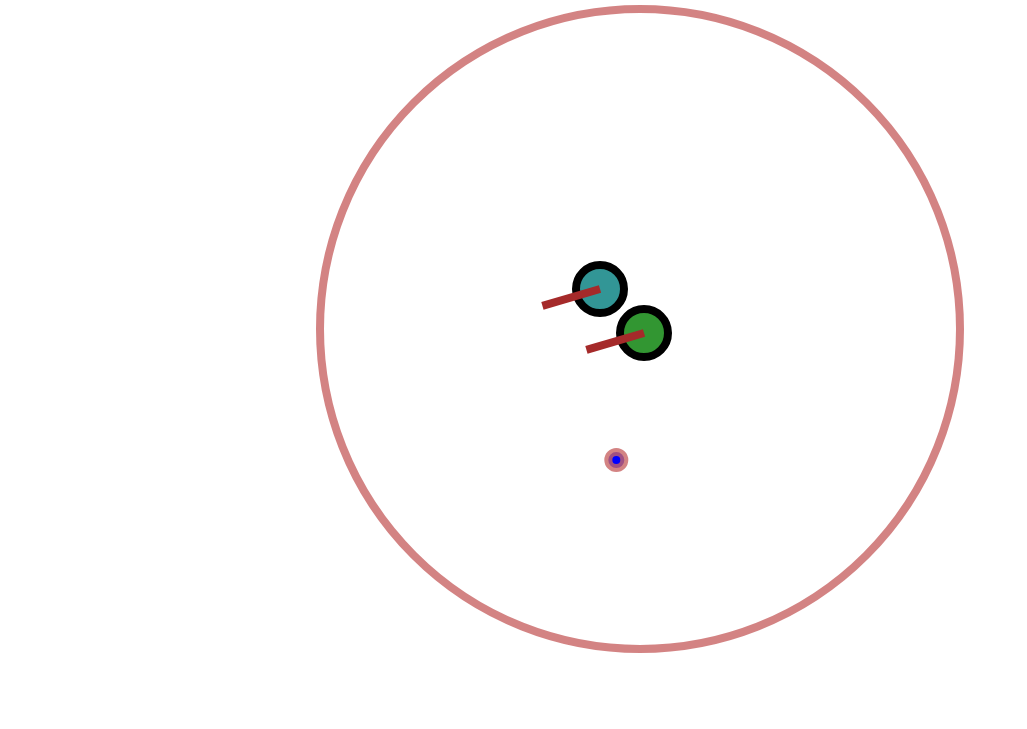
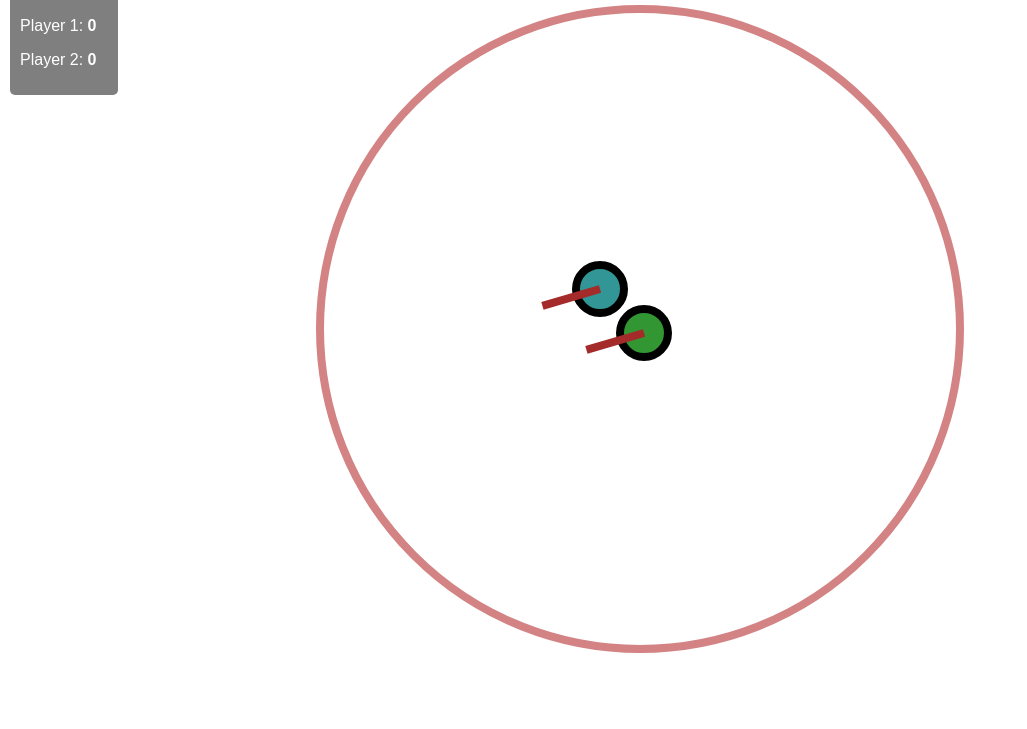
Before and after one commit to KhalSCI/AJSUMO-Highschool-Game-Project, a plain HTML site: page index.html in a window 1280 px wide. Shown: the part 71-800 px from the top of the page, without its empty margins (0-1027 px from the left). Drawn offline with Linux system fonts and the light colour scheme.

Commit message:
Scoreboard changed

```diff
--- a/js/canvas.js
+++ b/js/canvas.js
@@ -28,8 +28,6 @@ window.onload=function() {
     zmienRozmiarOkna();
     animacja=setInterval(nastepnaKlatka, 1000/40);
     wyswietlPunkty();
-    generatePowerUps();
-    generatePowerUps();
     setInterval(generatePowerUps,Math.random() * 1000 + 5000);
 }
 function generatePowerUps() {
@@ -43,13 +41,11 @@ function generatePowerUps() {
     powerUps.push(new PowerUp(x / jednostka, y / jednostka, type));
 }
 function wyswietlPunkty() {
-    let kodHTML="";
-    for (let i=0; i<gracze.length; i++) {
-        kodHTML+="<span> Gracz " +(i+1)+ ": ";
-        kodHTML+="<b>" +  gracze[i].punkty  + "</b>";
-        kodHTML+="</span>"
+    let kodHTML = "<h2>Scores:</h2>";
+    for (let i = 0; i < gracze.length; i++) {
+        kodHTML += `<p>Player ${i + 1}: <b>${gracze[i].punkty}</b></p>`;
     }
-    divPunktacja.innerHTML=kodHTML;
+    divPunktacja.innerHTML = kodHTML;
 }
 
 function zmienRozmiarOkna() {
--- a/js/gracz.js
+++ b/js/gracz.js
@@ -159,41 +159,41 @@ class Gracz {
     }
 
 	wykryjKolizje() {
-		for (let i=0; i<gracze.length; i++) {
-			if (i!=this.numerek) {
-				//pozycja przeciwnika
-				let przeciwnikX=gracze[i].x;
-				let przeciwnikY=gracze[i].y;
+        for (let i = 0; i < gracze.length; i++) {
+            if (i != this.numerek) {
+                // pozycja przeciwnika
+                let przeciwnikX = gracze[i].x;
+                let przeciwnikY = gracze[i].y;
 
-				//odległość od przeciwnika
-				let odlegloscX=this.x-przeciwnikX;
-				let odlegloscY=this.y-przeciwnikY;
+                // odległość od przeciwnika
+                let odlegloscX = this.x - przeciwnikX;
+                let odlegloscY = this.y - przeciwnikY;
 
-				let odleglosc=Math.sqrt((odlegloscX*odlegloscX)+(odlegloscY*odlegloscY));
+                let odleglosc = Math.sqrt((odlegloscX * odlegloscX) + (odlegloscY * odlegloscY));
 
-				if (odleglosc<=(this.wielkosc+gracze[i].wielkosc)) {
-						//tan(kat) = tangens kąta = odlegloscY/odlegloscX
-						//atan - odwrotnosc tangensa   tan(alfa)=x   więc  atan(x)=alfa
-						//tak jak pierwiastek jest odwrotnością kwadratu (x^2=y   więc sqrt(y)=x)
-						let katZderzenia=Math.atan2(odlegloscY,odlegloscX);
-						let roznicaKatow=this.kat-katZderzenia;
-                        let silaUderzenia=Math.sin(roznicaKatow)*this.predkosc;
-                        let silaX=silaUderzenia*Math.cos(roznicaKatow);
-                        let silaY=silaUderzenia*Math.sin(roznicaKatow);
-                        gracze[i].dodajSile(-silaX,-silaY);
-						//punkt zderzenia - środek linii między odkami okregów
-						let zderzenieX=(this.x+przeciwnikX)/2;
-						let zderzenieY=(this.y+przeciwnikY)/2;
+                if (odleglosc <= (this.wielkosc + gracze[i].wielkosc)) {
+                    // tan(kat) = tangens kąta = odlegloscY/odlegloscX
+                    // atan - odwrotnosc tangensa   tan(alfa)=x   więc  atan(x)=alfa
+                    // tak jak pierwiastek jest odwrotnością kwadratu (x^2=y   więc sqrt(y)=x)
+                    let katZderzenia = Math.atan2(odlegloscY, odlegloscX);
+                    let roznicaKatow = this.kat - katZderzenia;
+                    let silaUderzenia = Math.sin(roznicaKatow) * this.predkosc * 2; // Increase the impact force
+                    let silaX = silaUderzenia * Math.cos(roznicaKatow);
+                    let silaY = silaUderzenia * Math.sin(roznicaKatow);
+                    gracze[i].dodajSile(-silaX, -silaY);
+                    // punkt zderzenia - środek linii między odkami okregów
+                    let zderzenieX = (this.x + przeciwnikX) / 2;
+                    let zderzenieY = (this.y + przeciwnikY) / 2;
 
-						if (debug) narysujLinie(oknoSzerokosc/2 + zderzenieX*jednostka, oknoWysokosc/2 + zderzenieY*jednostka, 100, katZderzenia-Math.PI/2, 1);
-				}
+                    if (debug) narysujLinie(oknoSzerokosc / 2 + zderzenieX * jednostka, oknoWysokosc / 2 + zderzenieY * jednostka, 100, katZderzenia - Math.PI / 2, 1);
+                }
                 if (this.checkStickCollision(przeciwnikX, przeciwnikY, gracze[i].wielkosc)) {
                     this.punkty++;
                     wyswietlPunkty();
                 }
-			}
-		}
-	}
+            }
+        }
+    }
 
     rusz() {
         this.obliczPrzyspieszenie();
--- a/style.css
+++ b/style.css
@@ -6,15 +6,14 @@ body {
 
 
 #punktacja {
-    position:absolute;
-    z-index:2;
-    top:0;
-    left:0;
-    font-family:sans-serif;
-    font-size:2rem;
-    background:rgba(0,0,0,0.5);
-    padding:0.2rem 1rem;
-    border-radius:0 0 1rem 0;
+    position: absolute;
+    top: 10px;
+    left: 10px;
+    background-color: rgba(0, 0, 0, 0.5);
+    color: white;
+    padding: 10px;
+    border-radius: 5px;
+    font-family: Arial, sans-serif;
 }
 
 #punktacja span {
```
